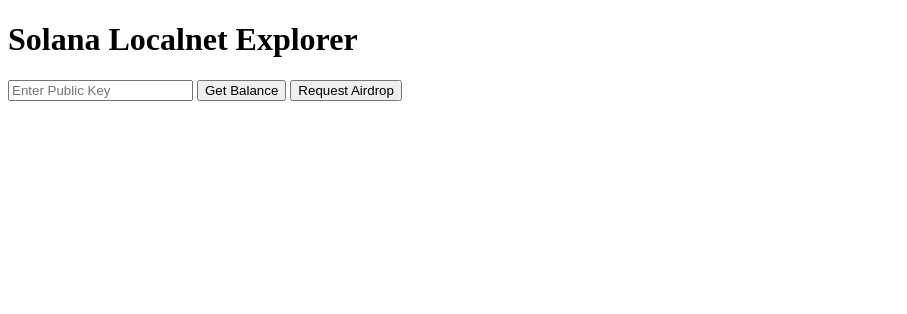
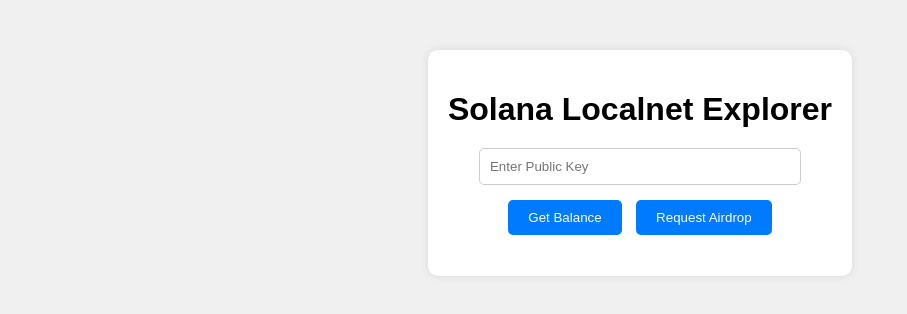
Before and after one commit to moraesleonardo/solanaWallet, a website: page public/index.html in a window 1280 px wide. Shown: the whole page, without its empty margins (0-907 px from the left). Drawn offline with Linux system fonts and the light colour scheme.

Commit message:
Solana Localnet Explorer

```diff
--- a/public/index.html
+++ b/public/index.html
@@ -4,29 +4,18 @@
     <meta charset="UTF-8">
     <meta name="viewport" content="width=device-width, initial-scale=1.0">
     <title>Solana Localnet Explorer</title>
+    <link rel="stylesheet" href="style.css">
 </head>
 <body>
+    <div class="container">
         <h1>Solana Localnet Explorer</h1>
         <input type="text" id="publicKey" placeholder="Enter Public Key" />
+        <br>
         <button onclick="getBalance()">Get Balance</button>
         <button onclick="requestAirdrop()">Request Airdrop</button>
         <p id="balance"></p>
         <p id="airdropStatus"></p>
-
-    <script>
-        async function getBalance() {
-            const publicKey = document.getElementById('publicKey').value;
-            const response = await fetch(`/balance/${publicKey}`);
-            const data = await response.json();
-            document.getElementById('balance').textContent = `Balance: ${data.balance / 1000000000} SOL`;
-        }
-
-        async function requestAirdrop() {
-            const publicKey = document.getElementById('publicKey').value;
-            const response = await fetch(`/airdrop/${publicKey}`);
-            const data = await response.json();
-            document.getElementById('airdropStatus').textContent = data.message || data.error;
-        }
-    </script>
+    </div>
+    <script src="script.js"></script>
 </body>
 </html>
--- /dev/null
+++ b/public/script.js
@@ -0,0 +1,14 @@
+async function getBalance() {
+    const publicKey = document.getElementById('publicKey').value;
+    const response = await fetch(`/balance/${publicKey}`);
+    const data = await response.json();
+    const balanceInSol = Math.round(data.balance / 1000000000); // Converte para SOL e arredonda para o número inteiro mais próximo
+    document.getElementById('balance').textContent = `Balance: ${balanceInSol} SOL`;
+}
+
+async function requestAirdrop() {
+    const publicKey = document.getElementById('publicKey').value;
+    const response = await fetch(`/airdrop/${publicKey}`);
+    const data = await response.json();
+    document.getElementById('airdropStatus').textContent = data.message || data.error;
+}
--- /dev/null
+++ b/public/style.css
@@ -0,0 +1,49 @@
+body {
+    display: flex;
+    justify-content: center;
+    align-items: flex-start; /* Align items at the start of the flex container */
+    height: 100vh;
+    margin: 0;
+    font-family: Arial, sans-serif;
+    background-color: #f0f0f0;
+}
+
+.container {
+    text-align: center;
+    background-color: #fff;
+    padding: 20px;
+    border-radius: 10px;
+    box-shadow: 0 0 10px rgba(0, 0, 0, 0.1);
+    margin-top: 50px; /* Add top margin to move the container down */
+}
+
+h1 {
+    margin-bottom: 20px;
+}
+
+input {
+    margin-bottom: 10px;
+    padding: 10px;
+    width: 80%;
+    max-width: 300px;
+    border: 1px solid #ccc;
+    border-radius: 5px;
+}
+
+button {
+    margin: 5px;
+    padding: 10px 20px;
+    border: none;
+    border-radius: 5px;
+    background-color: #007bff;
+    color: white;
+    cursor: pointer;
+}
+
+button:hover {
+    background-color: #0056b3;
+}
+
+p {
+    margin-top: 10px;
+}
```
Lines whose indentation alone changed are shown as unchanged.
